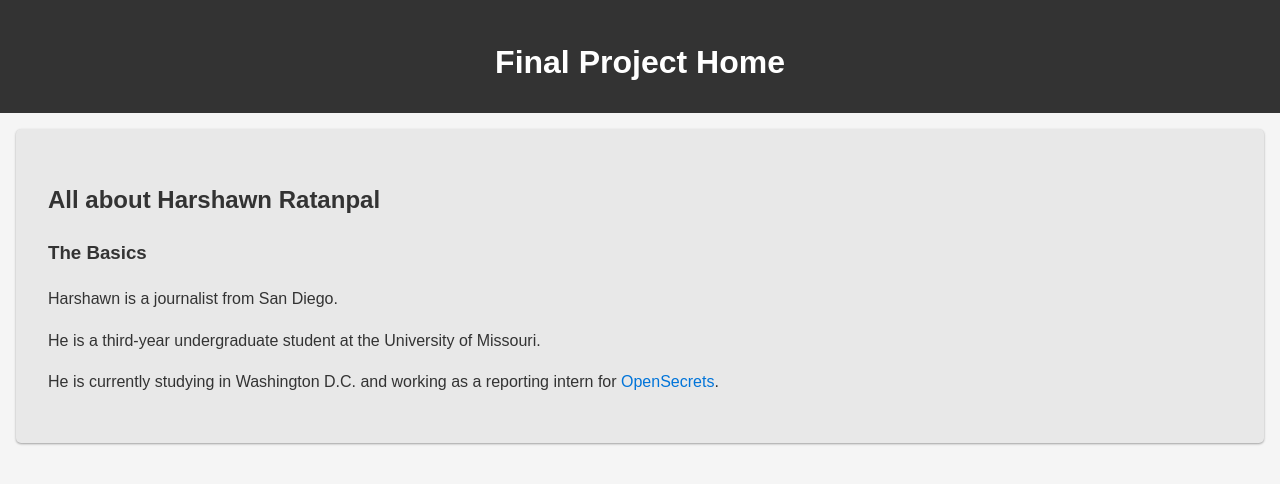
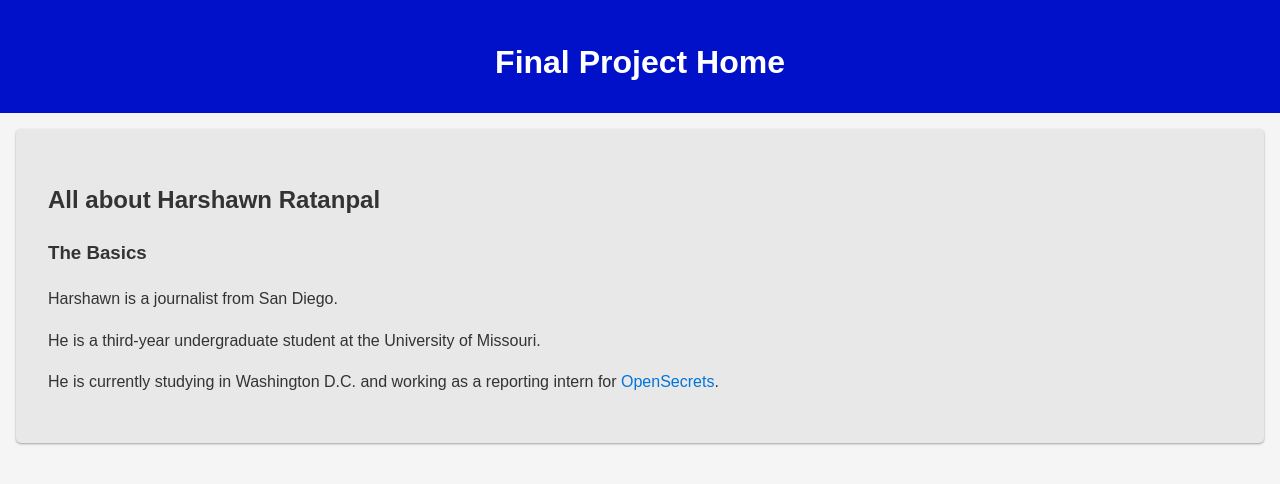
Before and after one commit to HarshawnRatanpal/Test.github.io, a plain HTML site: page index.html in a window 1280 px wide. Drawn offline with Linux system fonts and the light colour scheme.

Commit message:
Update mystyle.css

```diff
--- a/mystyle.css
+++ b/mystyle.css
@@ -8,7 +8,7 @@ body {
 }
 
 header {
-    background-color: #333;
+    background-color: #0011c9;
     color: #fff;
     text-align: center;
     padding: 1rem;
```
